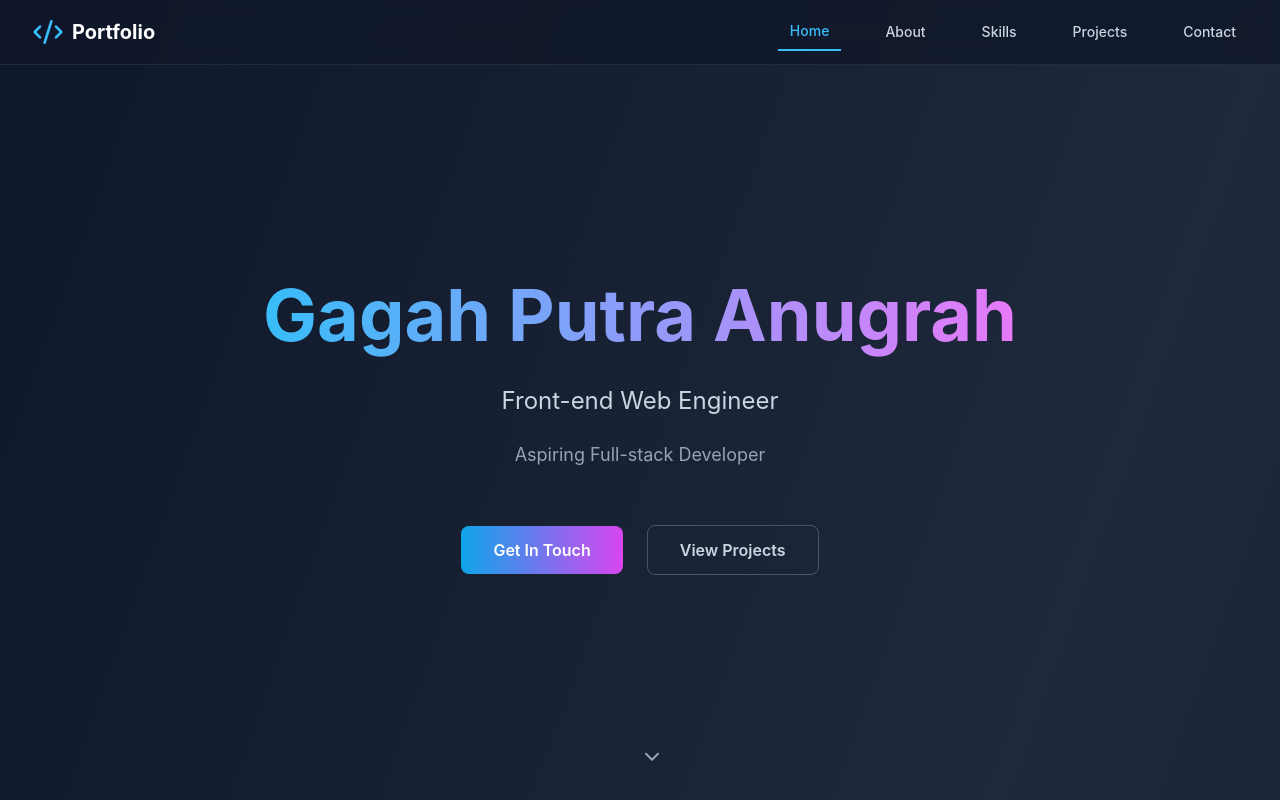
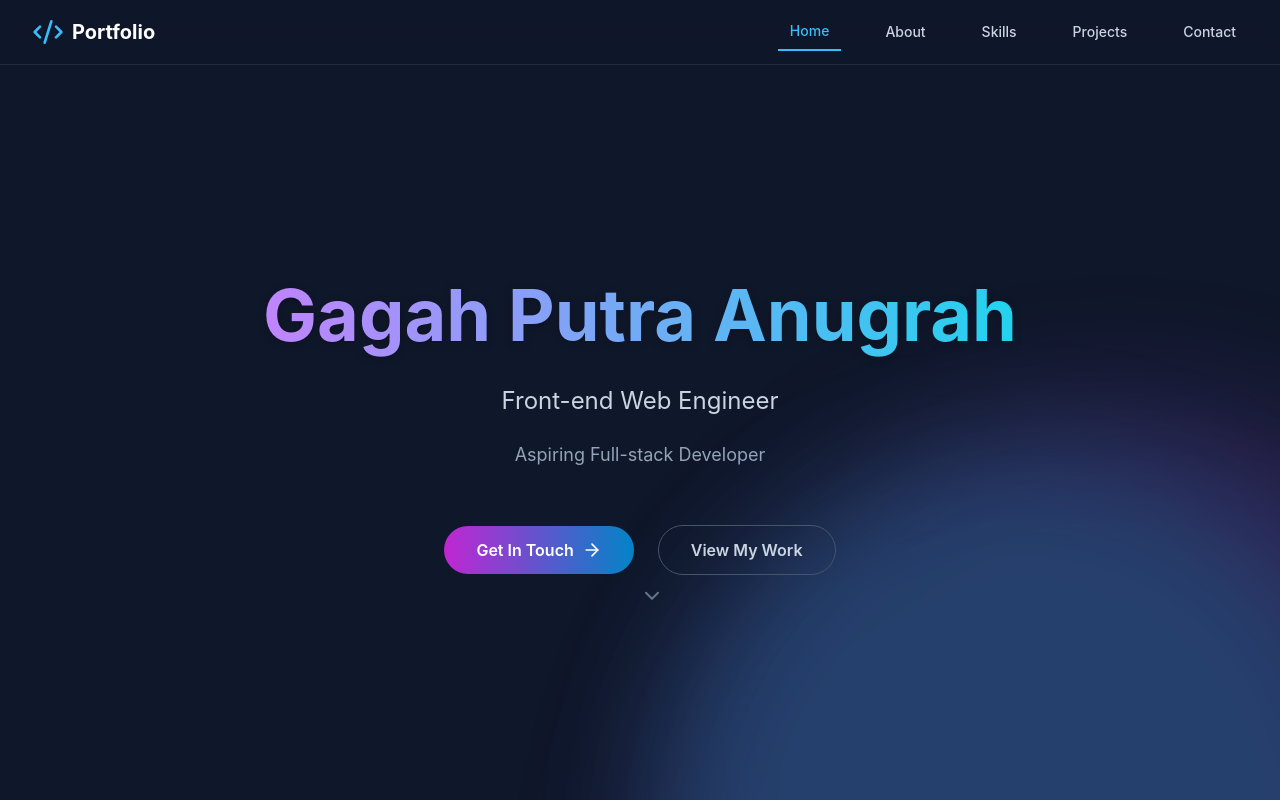
Before and after one commit to agaaaptr/developer-portfolio, a Next.js app: page / in a window 1280 px wide. Shown: the top 800 px of the page. Built offline with nearby package versions, Linux system fonts and the light colour scheme.

Commit message:
Add blob animation keyframes and enhance HeroSection styling

```diff
--- a/src/components/sections/Hero.tsx
+++ b/src/components/sections/Hero.tsx
@@ -1,11 +1,15 @@
 import React from 'react';
 import { motion } from 'framer-motion';
-import { ChevronDown } from 'lucide-react';
+import { ChevronDown, ArrowRight } from 'lucide-react';
 import personalData from '@/data/personal.json';
 
 export const HeroSection: React.FC = () => (
-  <section className="min-h-screen flex items-center justify-center pt-16 px-4">
-    <div className="max-w-4xl mx-auto text-center">
+  <section className="relative min-h-screen flex items-center justify-center bg-secondary-900 text-white pt-16 px-4 overflow-hidden">
+    {/* Background Glow */}
+    <div className="absolute top-1/2 left-1/2 -translate-x-1/2 -translate-y-1/2 w-[60rem] h-[60rem] bg-purple-500/20 rounded-full blur-3xl animate-blob" />
+    <div className="absolute top-1/2 left-1/2 -translate-x-1/4 -translate-y-1/4 w-[50rem] h-[50rem] bg-cyan-500/20 rounded-full blur-3xl animate-blob [animation-delay:2s]" />
+
+    <div className="relative z-10 max-w-4xl mx-auto text-center">
       <motion.div
         initial={{ opacity: 0, y: 30 }}
         animate={{ opacity: 1, y: 0 }}
@@ -13,11 +17,11 @@ export const HeroSection: React.FC = () => (
         className="space-y-6"
       >
         <motion.h1
-          className="text-5xl md:text-7xl font-bold text-white"
+          className="text-5xl md:text-7xl font-bold"
           animate={{ y: [0, -10, 0] }}
           transition={{ duration: 4, repeat: Infinity, ease: "easeInOut" }}
         >
-          <span className="bg-gradient-to-r from-primary-400 to-accent-400 bg-clip-text text-transparent">
+          <span className="bg-gradient-to-r from-purple-400 to-cyan-400 bg-clip-text text-transparent drop-shadow-[0_2px_4px_rgba(0,0,0,0.2)]">
             {personalData.name}
           </span>
         </motion.h1>
@@ -32,7 +36,7 @@ export const HeroSection: React.FC = () => (
         </motion.p>
 
         <motion.p
-          className="text-lg text-secondary-400"
+          className="max-w-2xl mx-auto text-lg text-secondary-400"
           initial={{ opacity: 0 }}
           animate={{ opacity: 1 }}
           transition={{ delay: 0.5 }}
@@ -41,37 +45,38 @@ export const HeroSection: React.FC = () => (
         </motion.p>
 
         <motion.div
-          className="flex items-center justify-center space-x-6 pt-8"
+          className="flex items-center justify-center flex-col sm:flex-row space-y-4 sm:space-y-0 sm:space-x-6 pt-8"
           initial={{ opacity: 0, y: 20 }}
           animate={{ opacity: 1, y: 0 }}
           transition={{ delay: 0.7 }}
         >
           <motion.a
             href="#contact"
-            whileHover={{ scale: 1.05 }}
+            whileHover={{ scale: 1.05, boxShadow: '0 0 25px rgba(192, 38, 211, 0.4)' }}
             whileTap={{ scale: 0.95 }}
-            className="bg-gradient-to-r from-primary-500 to-accent-500 text-white px-8 py-3 rounded-lg font-semibold hover:shadow-lg transition-all duration-300"
+            className="bg-gradient-to-r from-accent-600 to-primary-600 text-white px-8 py-3 rounded-full font-semibold transition-all duration-300 flex items-center space-x-2 group"
           >
-            Get In Touch
+            <span>Get In Touch</span>
+            <ArrowRight className="h-5 w-5 group-hover:translate-x-1 transition-transform" />
           </motion.a>
 
           <motion.a
             href="#projects"
-            whileHover={{ scale: 1.05 }}
+            whileHover={{ scale: 1.05, borderColor: 'rgba(148, 163, 184, 0.7)' }}
             whileTap={{ scale: 0.95 }}
-            className="border border-secondary-600 text-secondary-300 px-8 py-3 rounded-lg font-semibold hover:bg-secondary-800 transition-all duration-300"
+            className="border border-secondary-600 text-secondary-300 px-8 py-3 rounded-full font-semibold hover:bg-secondary-800 hover:text-white transition-all duration-300"
           >
-            View Projects
+            View My Work
           </motion.a>
         </motion.div>
       </motion.div>
 
       <motion.div
-        className="absolute bottom-8 left-1/2 transform -translate-x-1/2"
+        className="absolute -bottom-8 left-1/2 transform -translate-x-1/2"
         animate={{ y: [0, 10, 0] }}
         transition={{ duration: 2, repeat: Infinity, ease: "easeInOut" }}
       >
-        <ChevronDown className="h-6 w-6 text-secondary-400" />
+        <ChevronDown className="h-6 w-6 text-secondary-500" />
       </motion.div>
     </div>
   </section>
--- a/tailwind.config.js
+++ b/tailwind.config.js
@@ -54,6 +54,7 @@ module.exports = {
         'fade-in': 'fadeIn 0.6s ease-out',
         'slide-up': 'slideUp 0.6s ease-out',
         'bounce-gentle': 'bounceGentle 2s ease-in-out infinite',
+        'blob': 'blob 7s infinite',
       },
       keyframes: {
         fadeIn: {
@@ -68,6 +69,20 @@ module.exports = {
           '0%, 100%': { transform: 'translateY(0)' },
           '50%': { transform: 'translateY(-10px)' },
         },
+        blob: {
+          '0%': {
+            transform: 'translate(0px, 0px) scale(1)',
+          },
+          '33%': {
+            transform: 'translate(30px, -50px) scale(1.1)',
+          },
+          '66%': {
+            transform: 'translate(-20px, 20px) scale(0.9)',
+          },
+          '100%': {
+            transform: 'translate(0px, 0px) scale(1)',
+          },
+        },
       },
     },
   },
```
